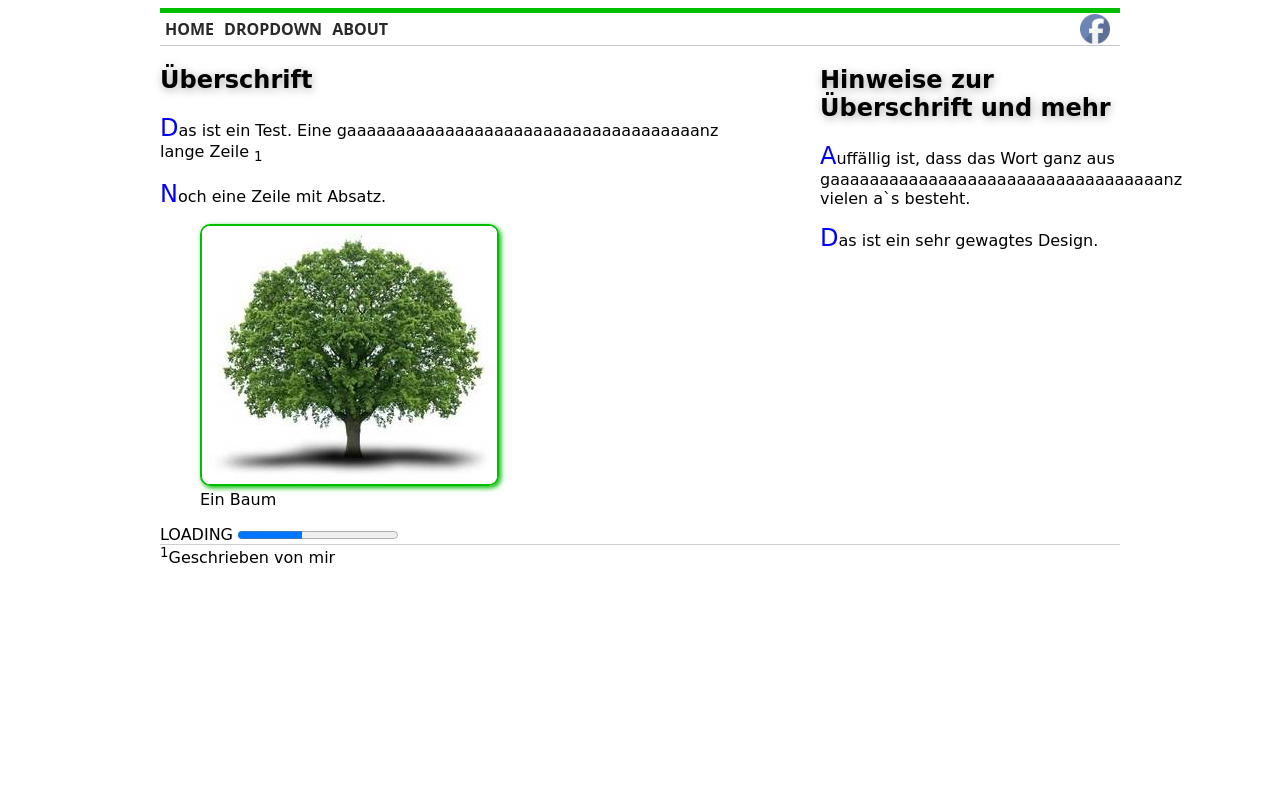
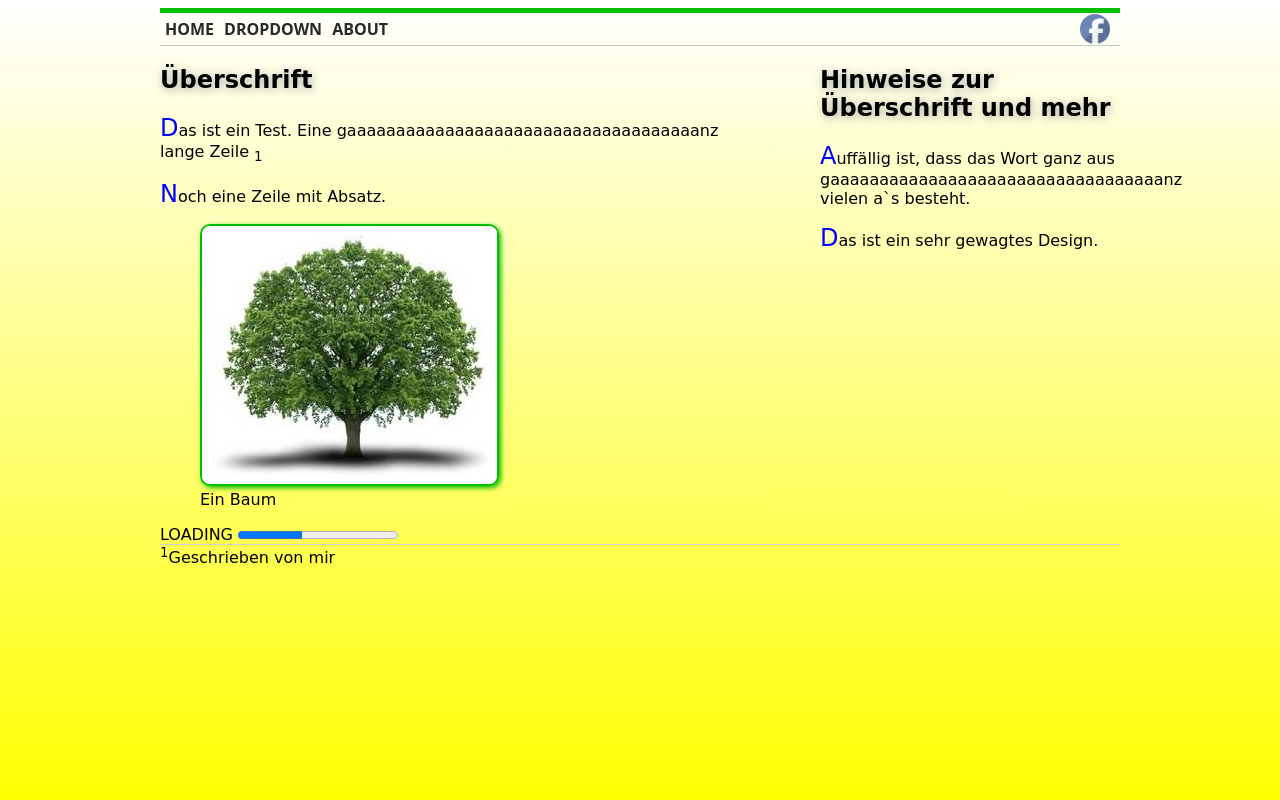
Before and after one commit to S-Benz/Project, a PHP site: page / in a window 1280 px wide. Run offline with PHP 8.4, Linux system fonts and the light colour scheme.

Commit message:
new Background

```diff
--- a/css/index.css
+++ b/css/index.css
@@ -1,5 +1,5 @@
 body {
-    background: #ffffff;
+    background: linear-gradient(#ffffff, #ffff00) fixed;
     font-family: cursive;
 }
 
```
